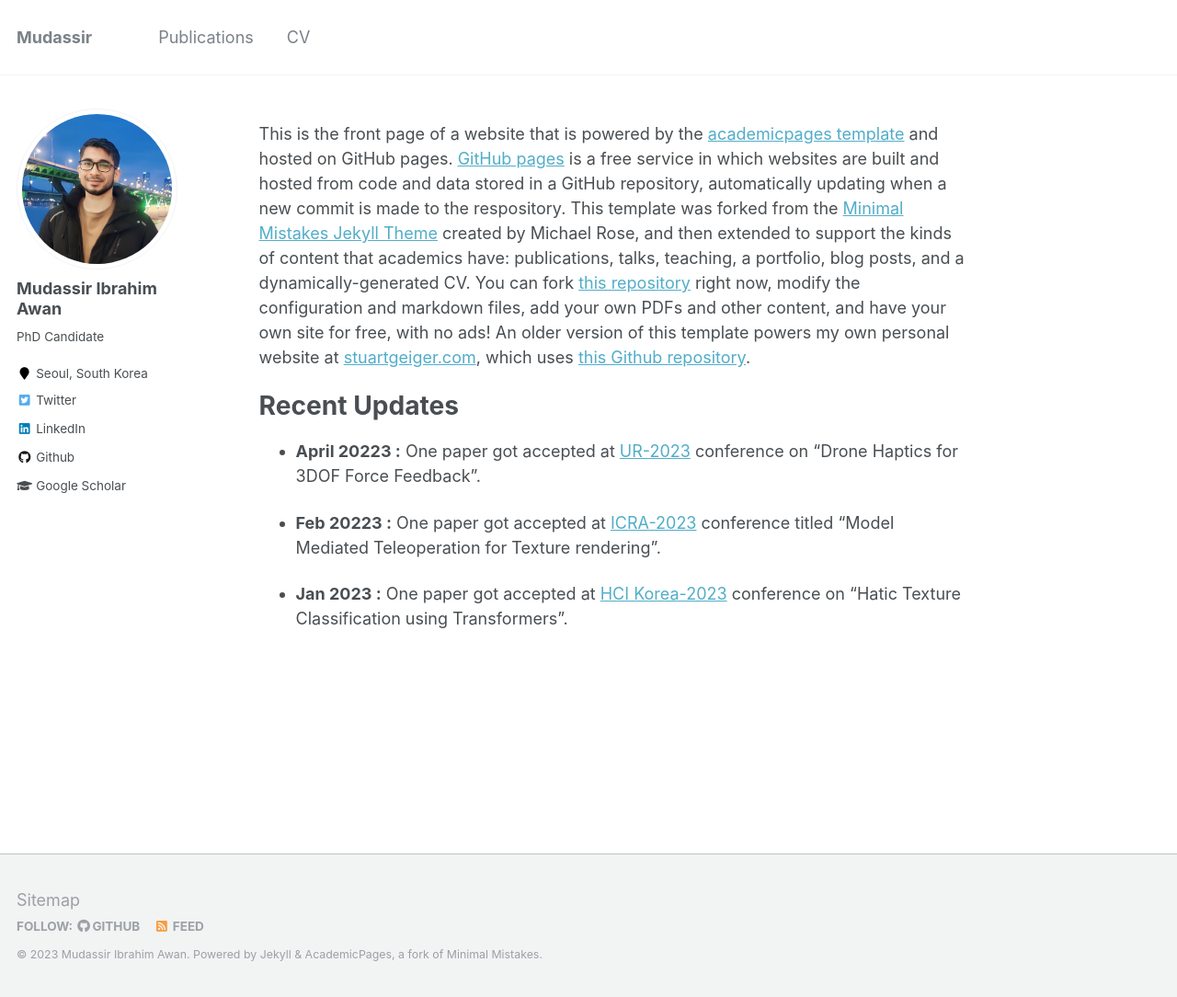
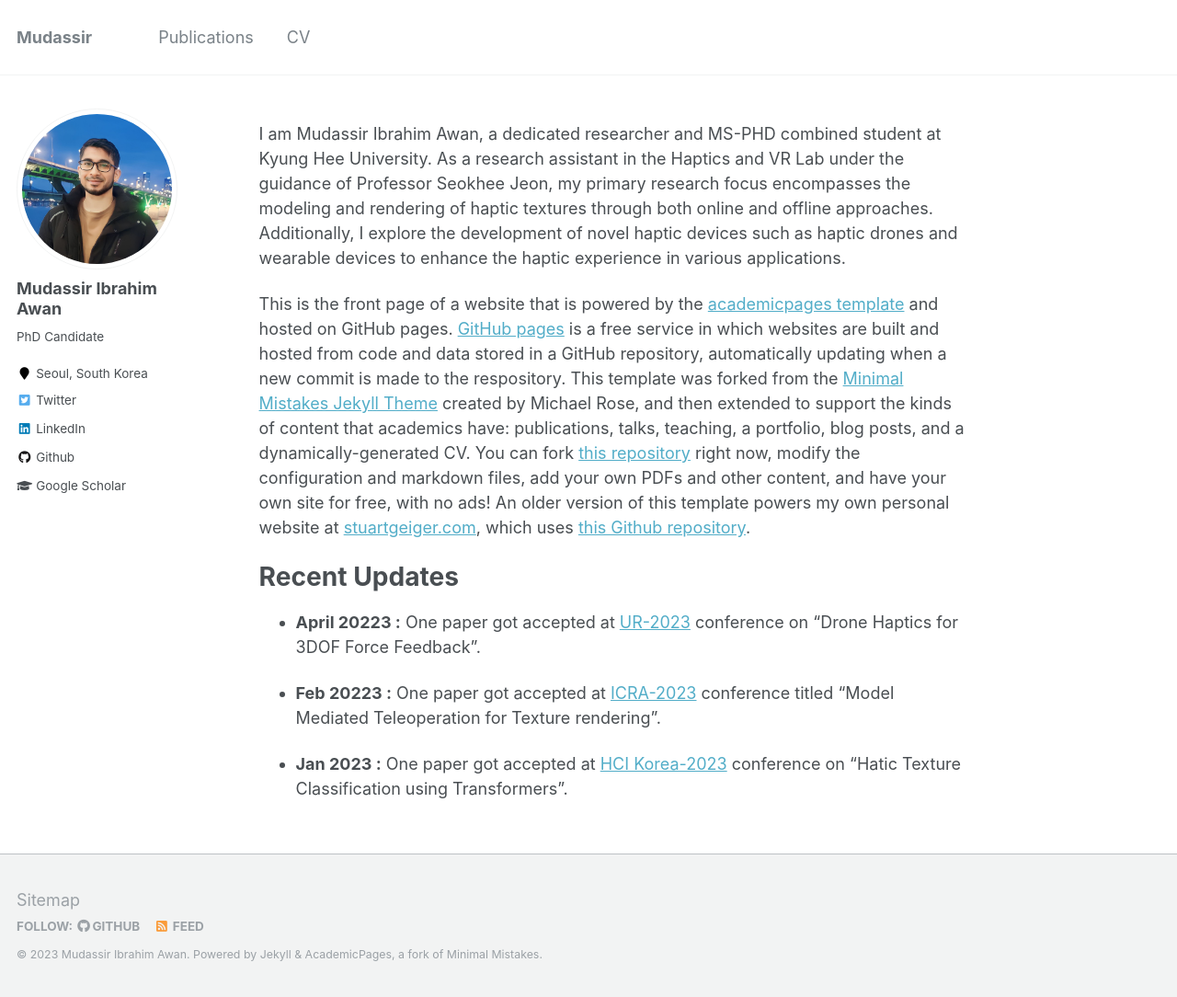
Before and after one commit to mudassir-awan/mudassir-awan.github.io, a Jekyll site: the page built from _pages/about.md, in a window 1280 px wide and 1084 px high. Shown: the whole window at 92% size. Built offline with Jekyll 4.4.1, drawn with Linux system fonts in a browser that asks for light colours.

Commit message:
Update about.md

```diff
--- a/_pages/about.md
+++ b/_pages/about.md
@@ -7,6 +7,8 @@ redirect_from:
   - /about/
   - /about.html
 ---
+
+I am Mudassir Ibrahim Awan, a dedicated researcher and MS-PHD combined student at Kyung Hee University. As a research assistant in the Haptics and VR Lab under the guidance of Professor Seokhee Jeon, my primary research focus encompasses the modeling and rendering of haptic textures through both online and offline approaches. Additionally, I explore the development of novel haptic devices such as haptic drones and wearable devices to enhance the haptic experience in various applications.
 
 This is the front page of a website that is powered by the [academicpages template](https://github.com/academicpages/academicpages.github.io) and hosted on GitHub pages. [GitHub pages](https://pages.github.com) is a free service in which websites are built and hosted from code and data stored in a GitHub repository, automatically updating when a new commit is made to the respository. This template was forked from the [Minimal Mistakes Jekyll Theme](https://mmistakes.github.io/minimal-mistakes/) created by Michael Rose, and then extended to support the kinds of content that academics have: publications, talks, teaching, a portfolio, blog posts, and a dynamically-generated CV. You can fork [this repository](https://github.com/academicpages/academicpages.github.io) right now, modify the configuration and markdown files, add your own PDFs and other content, and have your own site for free, with no ads! An older version of this template powers my own personal website at [stuartgeiger.com](http://stuartgeiger.com), which uses [this Github repository](https://github.com/staeiou/staeiou.github.io).
 
```
